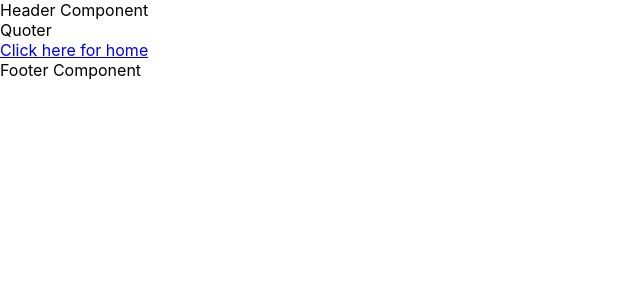
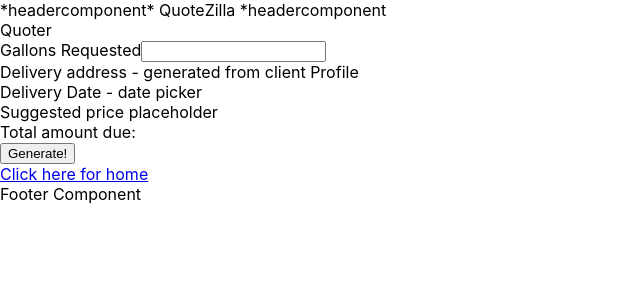
Before and after one commit to youngwillyum/quoter2, a React (Create React App) app: page /quoter in a window 1280 px wide. Shown: the top 300 px of the page, without its empty margins (0-640 px from the left). Built offline with nearby package versions, Linux system fonts and the light colour scheme.

Commit message:
QuoteRequestModule
added placeholders and a generate button. validations need work

```diff
--- a/src/components/HeaderComponent.js
+++ b/src/components/HeaderComponent.js
@@ -2,7 +2,7 @@ import React from 'react'
 
 function Header(){
   return(
-    <div>Header Component</div>
+    <div>*headercomponent* QuoteZilla *headercomponent</div>
   )
 }
 
--- a/src/components/QuoterComponent.js
+++ b/src/components/QuoterComponent.js
@@ -5,6 +5,41 @@ function Quoter(){
   return(
     <React.Fragment>
     <div>Quoter</div>
+
+    <form>
+
+      <label>
+        Gallons Requested
+        <input type="text" name="gallons" />
+      </label>
+      <div/>
+
+      <label>
+        Delivery address - generated from client Profile
+      </label>
+      <div/>
+
+      <label>
+        Delivery Date - date picker
+      </label>
+      <div/>
+
+      <label>
+        Suggested price placeholder
+      </label>
+      <div/>
+
+      <label>
+        Total amount due:
+      </label>
+      <div/>
+
+      <input type="submit" value="Generate!" />
+
+
+    </form>
+
+
     <Link to='/home'>Click here for home</Link>
     </React.Fragment>
 )
```
